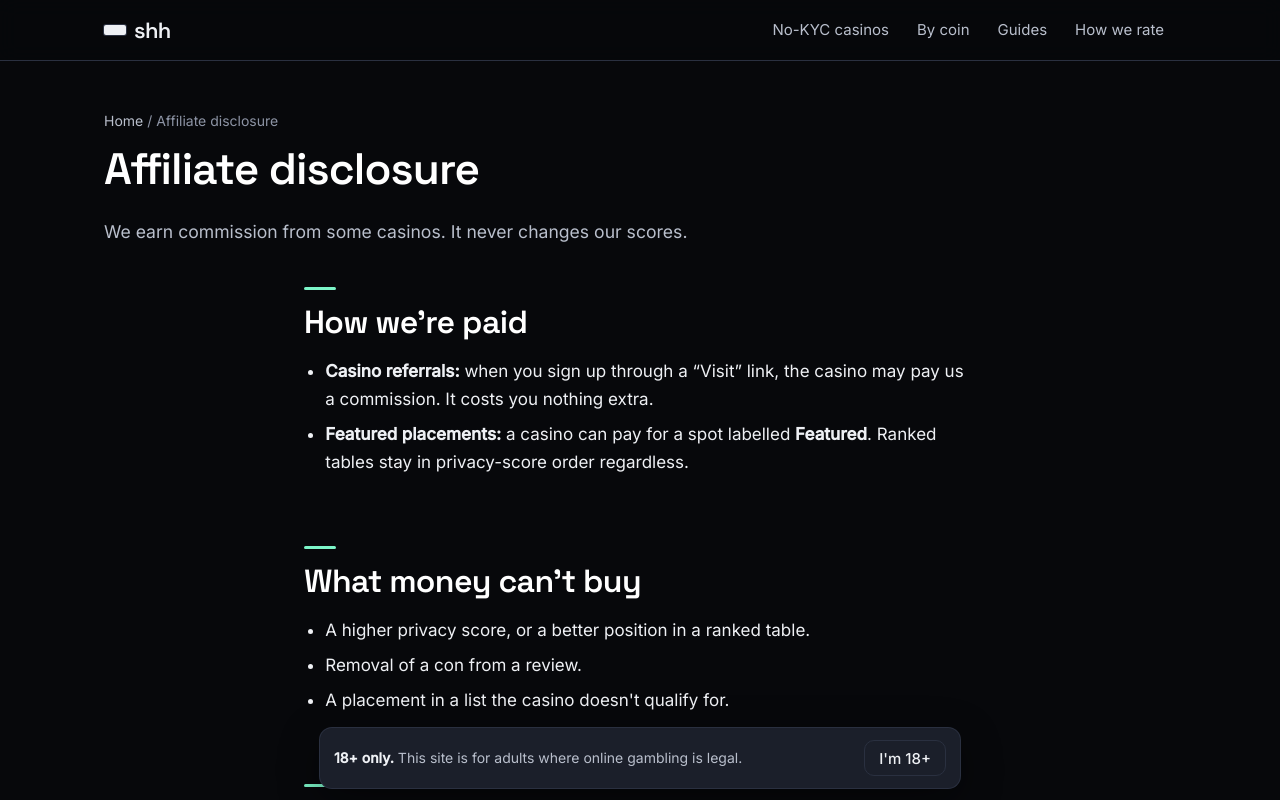
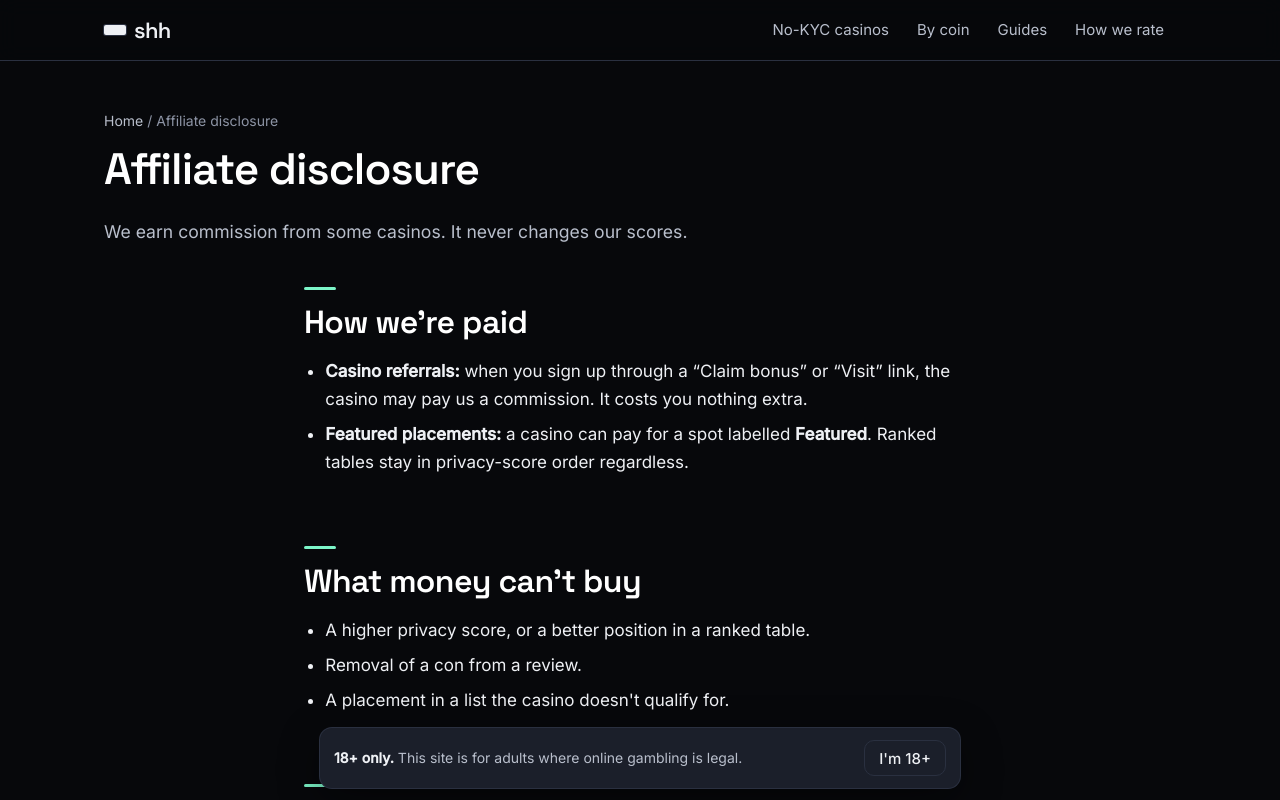
Before and after one commit to Haltrez/shh, a Next.js app: page /affiliate-disclosure in a window 1280 px wide. Shown: the top 800 px of the page. Built offline with nearby package versions, Linux system fonts and the light colour scheme; no server answers.

Commit message:
Affiliate disclosure: name the Claim bonus button
Co-Authored-By: Claude Opus 5.5 <noreply@anthropic.com>
Claude-Session: https://claude.ai/code/session_01XZEs4AjrUN6j62VEA5umHc

```diff
--- a/app/affiliate-disclosure/page.tsx
+++ b/app/affiliate-disclosure/page.tsx
@@ -13,7 +13,7 @@ export default function Page() {
     <TrustPage title="Affiliate disclosure" path="/affiliate-disclosure" lead="We earn commission from some casinos. It never changes our scores.">
       <h2 style={{ marginTop: 0 }}>How we&apos;re paid</h2>
       <ul>
-        <li><b>Casino referrals:</b> when you sign up through a &ldquo;Visit&rdquo; link, the casino may pay us a commission. It costs you nothing extra.</li>
+        <li><b>Casino referrals:</b> when you sign up through a &ldquo;Claim bonus&rdquo; or &ldquo;Visit&rdquo; link, the casino may pay us a commission. It costs you nothing extra.</li>
         <li><b>Featured placements:</b> a casino can pay for a spot labelled <b>Featured</b>. Ranked tables stay in privacy-score order regardless.</li>
       </ul>
 
```
